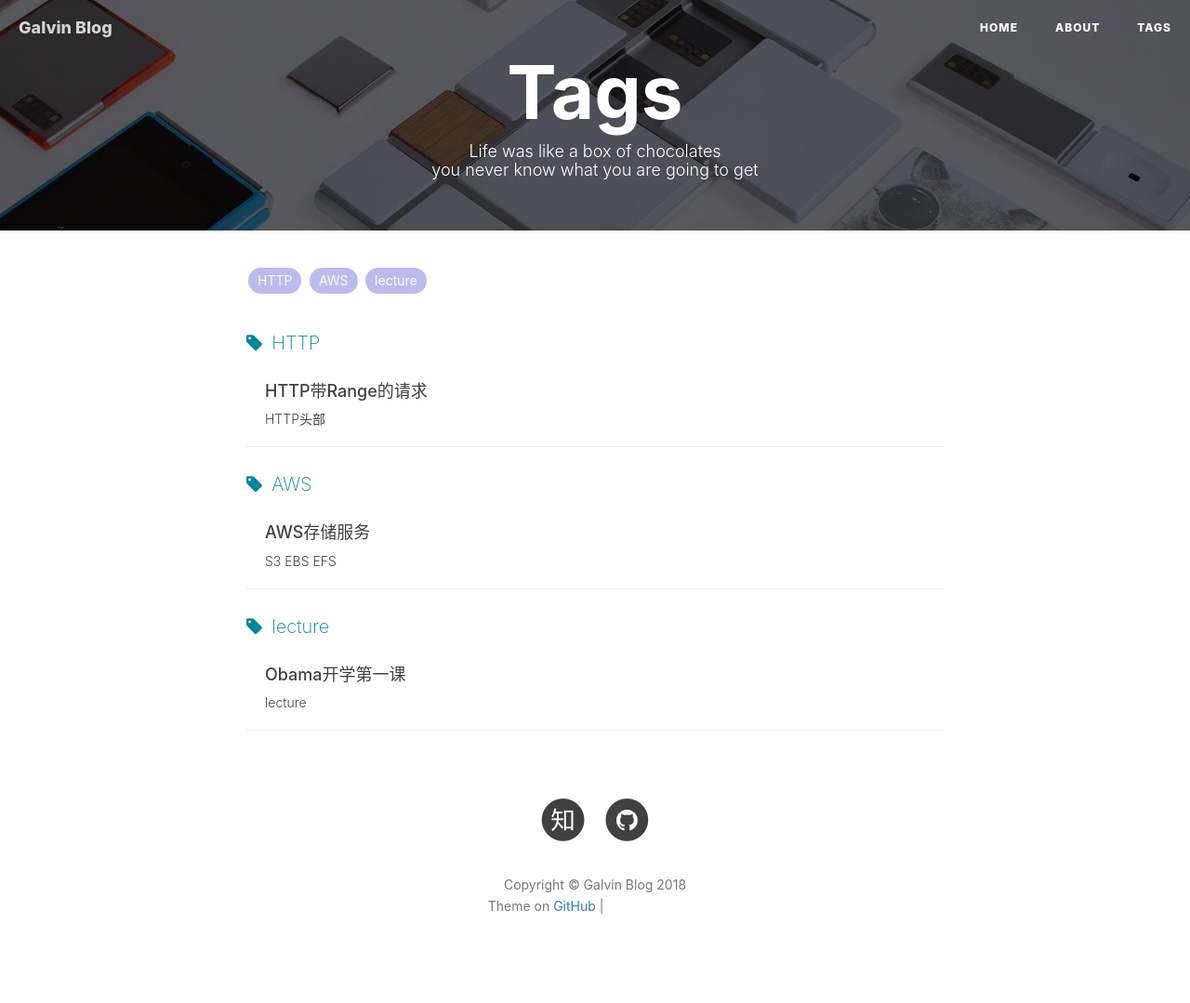
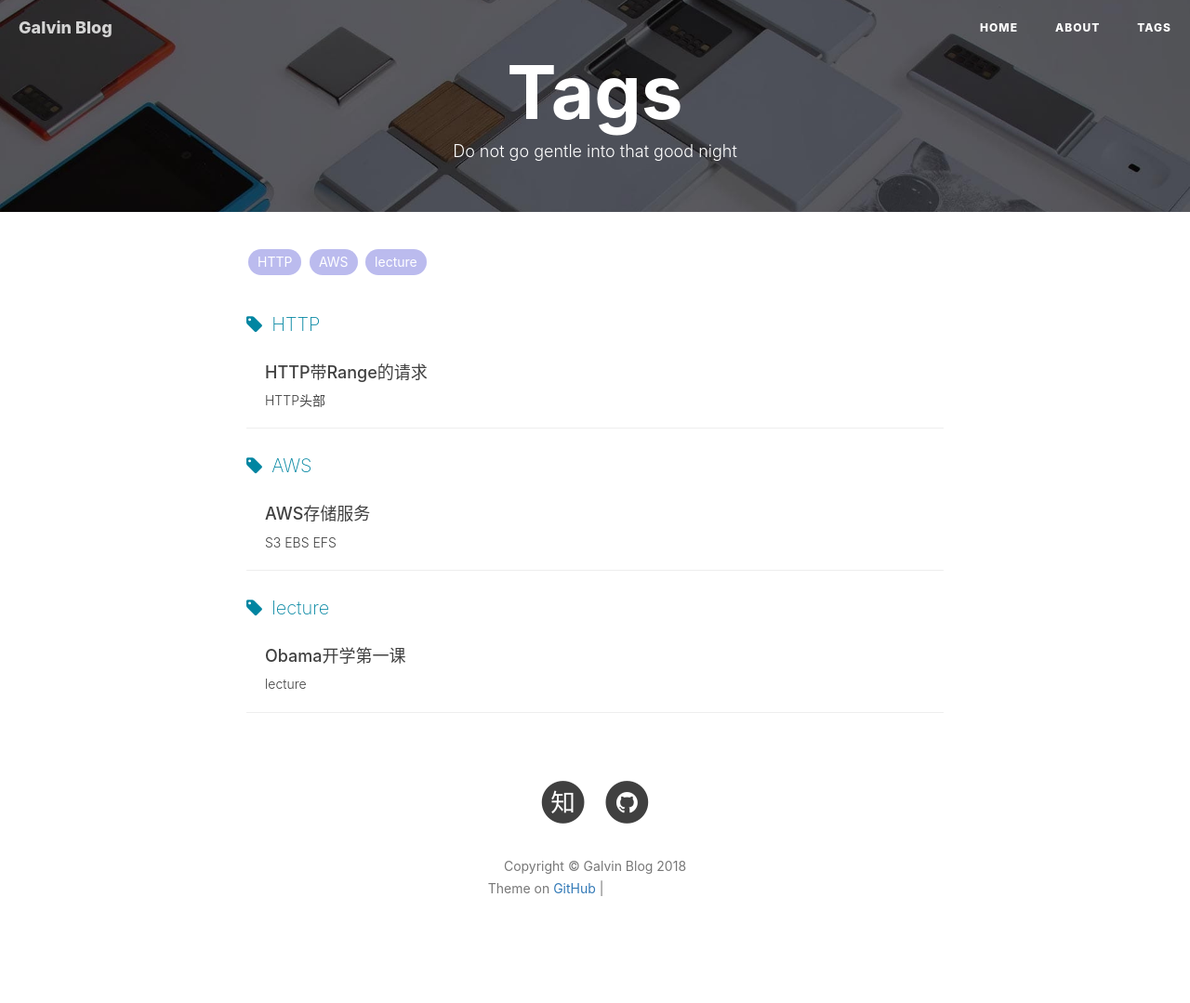
Before and after one commit to Galvin-wjw/Galvin-wjw.github.io, a Jekyll site: the page built from tags.html, in a window 1280 px wide. Shown: the whole page at 93% size. Built offline with Jekyll 4.4.1, drawn with Linux system fonts in a browser that asks for light colours; nearby versions of some CDN libraries; comment, search, counter and statistics services are not loaded; grey boxes are pictures that could not be loaded.

Commit message:
Update tags.html

```diff
--- a/tags.html
+++ b/tags.html
@@ -1,7 +1,7 @@
 ---
 title: Tags
 layout: default
-description: Life was like a box of chocolates <br> you never know what you are going to get
+description: "Do not go gentle into that good night"
 header-img: "img/tag-bg.jpg"
 ---
 
```
